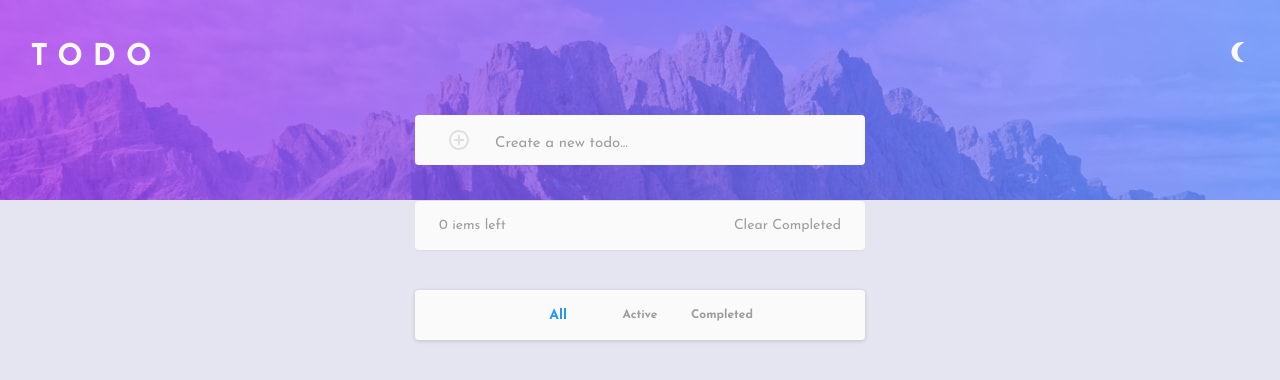
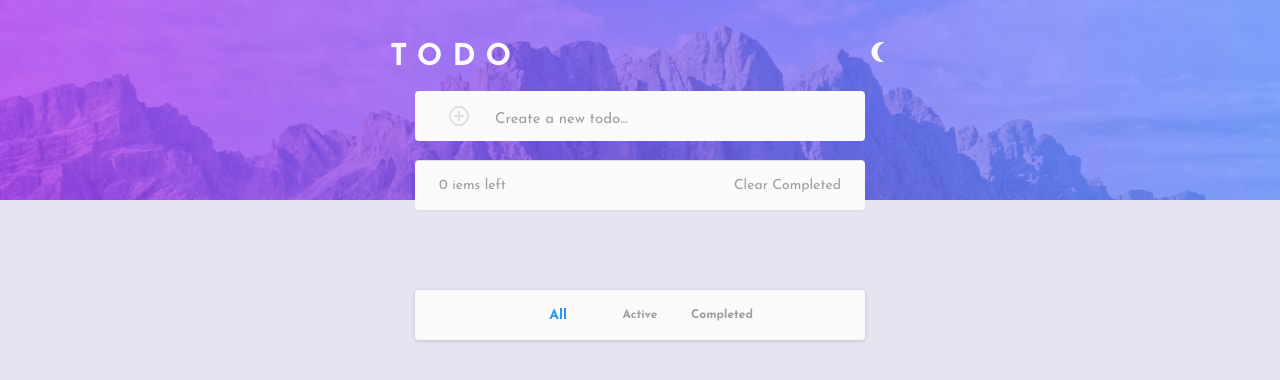
Before and after one commit to nargesghan/todo-using-mui, a React (Vite) app: page / in a window 1280 px wide. Shown: the top 380 px of the page. Built offline with nearby package versions, Linux system fonts and the light colour scheme.

Commit message:
fix:gradiend error and position.

```diff
--- a/src/App.jsx
+++ b/src/App.jsx
@@ -66,14 +66,13 @@ function App() {
  }
 
  function themeChanger(){
-  console.log(dark);
   setDark(!dark);
-  console.log(dark);
+
  }
   return (
     <>
       <ThemeProvider theme={dark?darkTheme:lightTheme}>
-        <PageHeader tasks={tasks} setTasks={setTasks} setDark={themeChanger} mode={dark?darkTheme.palette.mode:lightTheme.palette.mode} />
+        <PageHeader setTasks={setTasks} setDark={themeChanger} mode={dark?darkTheme.palette.mode:lightTheme.palette.mode} />
         <Box
           sx={{
             backgroundColor: "primary.light",
@@ -82,7 +81,7 @@ function App() {
             margin: 0,
           }}
         >
-          <Container sx={{ width: "99%" }}>
+          <Container sx={{ width: "99%",position:'relative',bottom:{xs:'25px', sm:'40px'} }}>
             {displayOption === display.COMPLETED
               ? tasks
                   .filter((task) => task.done)
--- a/src/components/BottomNavigation.jsx
+++ b/src/components/BottomNavigation.jsx
@@ -15,7 +15,7 @@ export default function SimpleBottomNavigation({ setDisplayOption }) {
   };
 
   return (
-    <Grid item sx={{ maxWidth: 450, width: "90%" }}>
+    <Grid item sx={{ maxWidth:450, width: "90%", }}>
       <Container
         sx={{
           backgroundColor: "primary.main",
--- a/src/components/CheckButton.jsx
+++ b/src/components/CheckButton.jsx
@@ -10,10 +10,9 @@ const CheckButton = ({checked=false ,onClick}) => {
       fill: 'url(#gradient)', // set the fill color to the gradient on hover
     },
   });
-  const handleCheck=()=>{!checked}
   return (
     <div style={{height:"24px",cursor:"pointer"}}onClick={onClick}>
-    {checked && (<SvgIcon onClick={handleCheck}>
+    {checked && (<SvgIcon >
     <defs>
       <linearGradient id="gradient" x1="0%" y1="0%" x2="100%" y2="0%">
         <stop offset="0%" stopColor="#57DDFF" />
@@ -22,16 +21,17 @@ const CheckButton = ({checked=false ,onClick}) => {
     </defs>
     <CheckCircleIcon sx={{ fill: 'url(#gradient)' }} />
   </SvgIcon>)}
-   {/* {!checked && (<PanoramaFishEyeIcon onClick={handleCheck} sx={{ color: "secondary.main" }}/>)} */}
-   {!checked &&   <div style={{height:"24px",cursor:"pointer"}}>
+
+
+   {!checked &&   <SvgIcon>
   <defs>
     <linearGradient id="gradient" x1="0%" y1="0%" x2="100%" y2="0%">
       <stop offset="0%" stopColor="#57DDFF" />
       <stop offset="100%" stopColor="#C058F3" />
     </linearGradient>
   </defs>
-  <StyledIcon onClick={handleCheck} sx={{ color: 'secondary.main',width: 24, height: 24  }} />
-  </div>}
+  <StyledIcon  sx={{ color: 'secondary.main',width: 24, height: 24  }} />
+  </SvgIcon>}
 
   </div>
   )
--- a/src/components/PageHeader.jsx
+++ b/src/components/PageHeader.jsx
@@ -8,8 +8,7 @@ import { Container, Typography, Grid } from "@mui/material";
 import LightToggle from "./LightToggle";
 import TaskInput from "./TaskInput";
 import Box from "@mui/material/Box";
-import { useState } from "react";
-const PageHeader = ({tasks,setTasks,setDark,mode}) => {
+const PageHeader = ({setTasks,setDark,mode}) => {
   function AddTask(name){
     setTasks(prev=>[...prev,{name,done:false,id:Date.now()}])
   }
@@ -28,15 +27,20 @@ const PageHeader = ({tasks,setTasks,setDark,mode}) => {
           width: "100%",
           height: 200,
           margin: 0,
+
         }}
       >
 
-        <Container sx={{width:"99%"}}>
+        <Container   sx={{width:"99%"}}>
           <Grid
             container
             direction="row"
             justifyContent="space-between"
             alignItems="center"
+            maxWidth={'500px'}
+            sx={{
+              marginLeft: 'auto',
+              marginRight: 'auto'}}
           >
             {" "}
             <Typography
--- a/src/components/Task.jsx
+++ b/src/components/Task.jsx
@@ -3,7 +3,7 @@ import CheckButton from "./CheckButton";
 import Container from "@mui/material/Container";
 import Typography from "@mui/material/Typography";
 import CloseOutlinedIcon from "@mui/icons-material/CloseOutlined";
-import { TextField, Tooltip } from "@mui/material";
+import { TextField } from "@mui/material";
 const Task = ({ name, done, onClick, onDelete, onRename }) => {
   const [editMode, setEditMode] = useState(false);
   return (
--- a/src/components/TaskInput.jsx
+++ b/src/components/TaskInput.jsx
@@ -8,8 +8,10 @@ const TaskInput = ({ onAdd }) => {
 
   function handleSubmit(ev) {
     ev.preventDefault();
+    if(taskName==''){alert('input is empty')}
+    else{
     onAdd(taskName);
-    setTaskName("");
+    setTaskName("");}
   }
 
   return (
@@ -17,7 +19,7 @@ const TaskInput = ({ onAdd }) => {
       <Container
         sx={{
           backgroundColor: "primary.main",
-          marginTop: 5,
+          marginTop: 2,
           display: "flex",
           alignItems: "center",
           height: 50,
```
